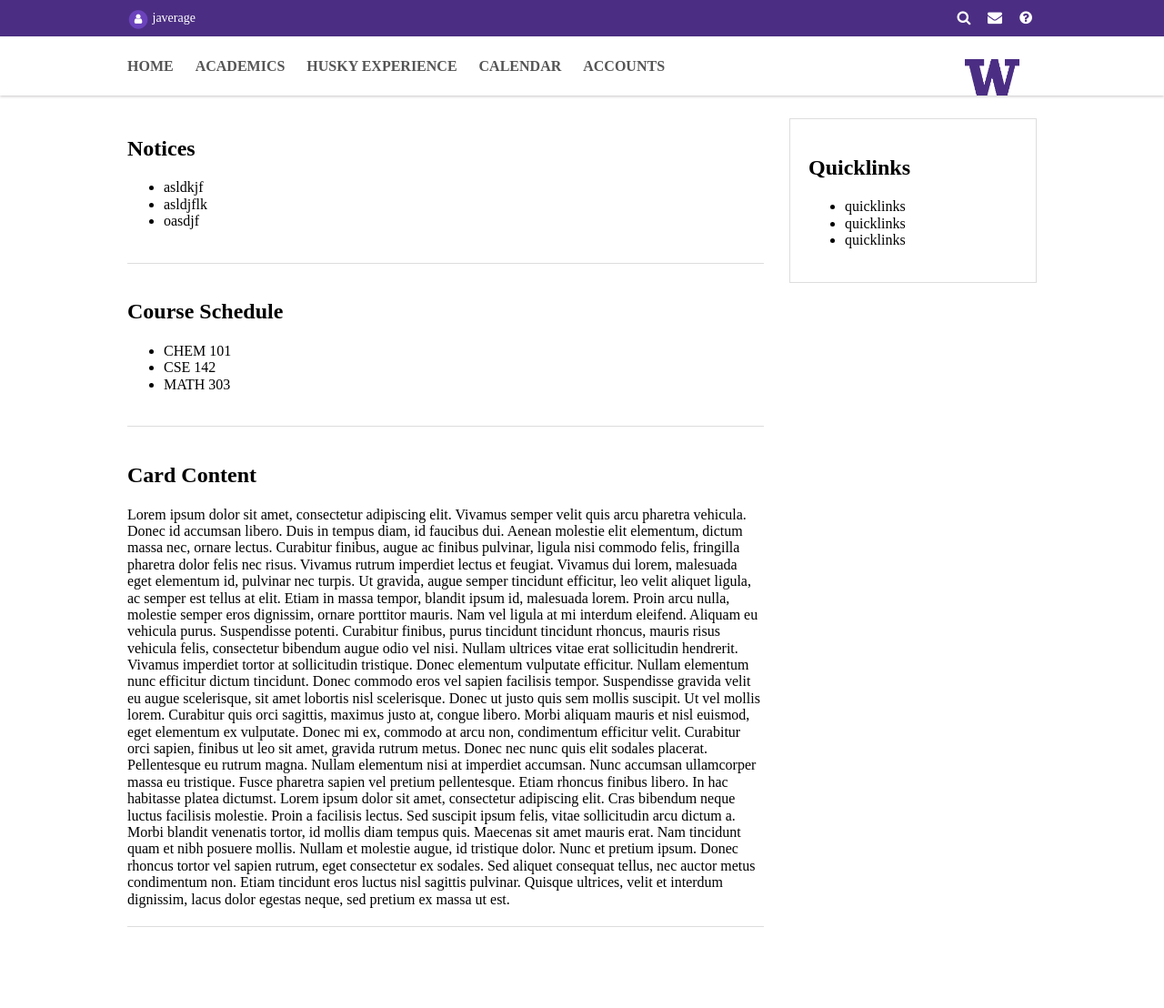
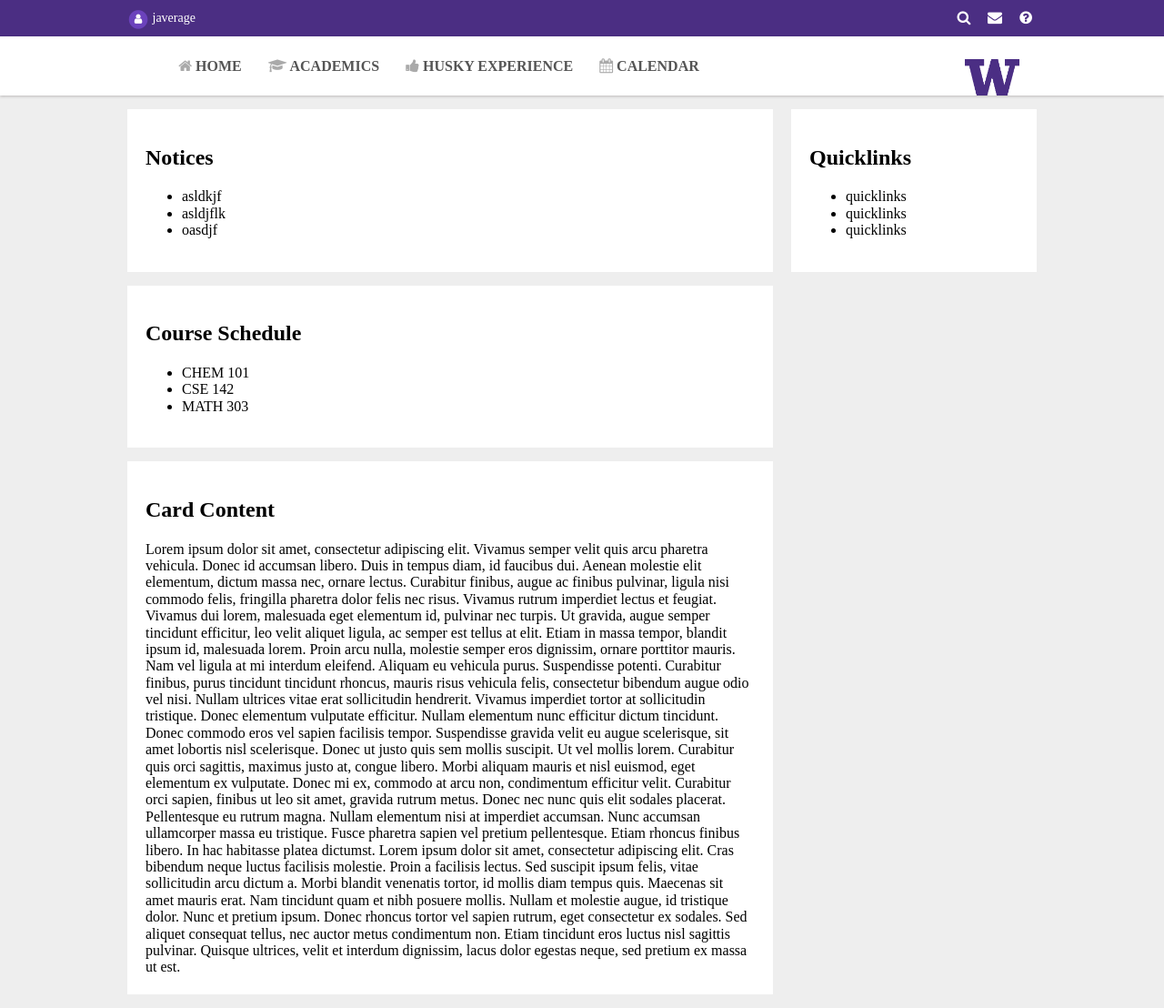
Before and after one commit to charlon/myuw-boilerplate, a Jekyll site: the page built from index.md, in a window 1280 px wide. Shown: the whole page at 91% size. Built offline with Jekyll 4.4.1, drawn with Linux system fonts in a browser that asks for light colours; nearby versions of some CDN libraries; before the commit the page ends 1019 px from its top, so only the background shows below that.

Commit message:
Updates nav menu styles and adds icons.

```diff
--- a/_layouts/default.html
+++ b/_layouts/default.html
@@ -65,23 +65,23 @@
 
                 <ul id="menu_container" class="myuw-menu">
 
-                    <li><a href="/">Home</a></li>
+                    <li><a href="/"><i class="fa fa-home" aria-hidden="true"></i> Home</a></li>
 
                     {% if user.uw_affiliation == 'student' %}
-                    <li><a href="/academics/">Academics</a></li>
-                    <li><a href="/huskyexp/">Husky Experience</a></li>
-                    <li><a href="/calendar/">Calendar</a></li>
-                    <li><a href="/accounts/">Accounts</a></li>
+                    <li><a href="/academics/"><i class="fa fa-graduation-cap" aria-hidden="true"></i> Academics</a></li>
+                    <li><a href="/huskyexp/"><i class="fa fa-thumbs-up" aria-hidden="true"></i> Husky Experience</a></li>
+                    <li><a href="/calendar/"><i class="fa fa-calendar" aria-hidden="true"></i> Calendar</a></li>
+                    <li><a href="/accounts/"><i class="fa fa-address-card" aria-hidden="true"></i> Accounts</a></li>
                     {% endif %}
 
                     {% if user.uw_affiliation == 'faculty' %}
-                    <li><a href="/teaching/">Teaching</a></li>
-                    <li><a href="/calendar/">Calendar</a></li>
-                    <li><a href="/accounts/">Accounts</a></li>
+                    <li><a href="/teaching/"><i class="fa fa-pencil-square-o" aria-hidden="true"></i> Teaching</a></li>
+                    <li><a href="/calendar/"><i class="fa fa-calendar" aria-hidden="true"></i> Calendar</a></li>
+                    <li><a href="/accounts/"><i class="fa fa-address-card" aria-hidden="true"></i> Accounts</a></li>
                     {% endif %}
 
                     {% if user.uw_affiliation == 'staff' %}
-                    <li><a href="/accounts/">Accounts</a></li>
+                    <li><a href="/accounts/"><i class="fa fa-address-card" aria-hidden="true"></i> Accounts</a></li>
                     {% endif %}
 
                 </ul>
--- a/assets/css/main.scss
+++ b/assets/css/main.scss
@@ -44,6 +44,8 @@
 
 /*** myuw ***/
 
+body { background: #eee; }
+
 .myuw-wrapper {
     @include desktop { max-width: 1000px; margin: 0 auto; position: relative; };
 }
@@ -80,7 +82,7 @@
     }
 }
 
-.myuw-navigation {
+.myuw-navigation { background: #fff;
 
     @include desktop { position: relative; box-shadow: 0 1px 3px rgba(34,25,25,.25); };
 
@@ -126,35 +128,53 @@
 
     .myuw-menu { padding: 0; margin: 0; list-style: none; background: #ECE9E2; max-height: 0; overflow: hidden;
 
-        @include desktop { padding: 0; position: absolute; top: 0; left: 0; right: 100px; background: transparent; display: block; overflow: visible; };
+        @include desktop {
+            padding: 0;
+            position: absolute;
+            top: 0;
+            left: 0;
+            bottom: 0;
+            right: 29%;
+            background: transparent;
+            display: block;
+            overflow: visible;
+            text-align: center;
+            max-height: none;
+        };
 
         li { line-height: 30px; padding: 0; margin-left: 20px; font-weight: bold; text-transform: uppercase;
 
             &:first-child { margin-top: 20px; }
             &:last-child { margin-bottom: 20px; }
-            a { text-decoration: none; color: #555; }
 
-            @include desktop { display: inline-block; line-height: $nav-height; padding-left: 0; margin-top:0 !important; margin-left: 0; margin-right: 20px; };
+            a { text-decoration: none; color: #555;
+
+                .fa { display: none;
+                    @include desktop { color:#aaa; display: inline-block; }
+                }
+            }
+
+            @include desktop { display: inline-block; line-height: $nav-height; padding-left: 0; margin-top:0 !important; margin-left: 0; margin-right: 25px; };
 
         }
     }
 
 }
 
-.myuw-content { margin: 0 20px;
+.myuw-content { margin: 0;
 
-    @include desktop { margin-top: 5px; };
+    @include desktop { margin-top: 15px; };
 
-    .myuw-card { padding: 20px 0; border-bottom: solid 1px #ddd; background: #fff;
+    .myuw-card { padding: 20px; border-bottom: solid 1px #ddd; background: #fff;
 
-        @include desktop { width: 70%; };
+        @include desktop { width: 67%; border: none; margin-bottom: 15px; };
     }
 }
 
 .myuw-quicklinks {
 
-    background: #fff;
+    background: #fff; padding: 20px;
 
-    @include desktop { padding: 20px; position: absolute; width: 23%; top: 20px; right: 0; border: solid 1px #ddd; };
+    @include desktop { position: absolute; width: 23%; top: 0; right: 0;  };
 
 }
```
